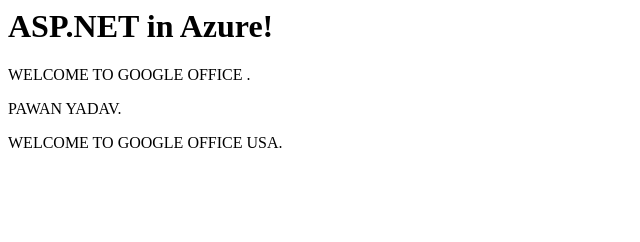
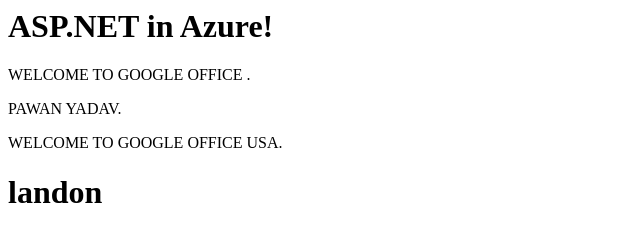
Before and after one commit to pawan1281/azgoogle, a plain HTML site: page index.html in a window 1280 px wide. Shown: the whole page, without its empty margins (0-640 px from the left). Drawn offline with Linux system fonts and the light colour scheme.

Commit message:
Update index.html

```diff
--- a/index.html
+++ b/index.html
@@ -3,4 +3,5 @@
     <p class="lead">WELCOME TO GOOGLE OFFICE .</p>
     <p class="lead"> PAWAN YADAV.</p>
     <p class="lead">WELCOME TO GOOGLE OFFICE USA.</p>
+    <h1> landon </h1>
 </div>
```
